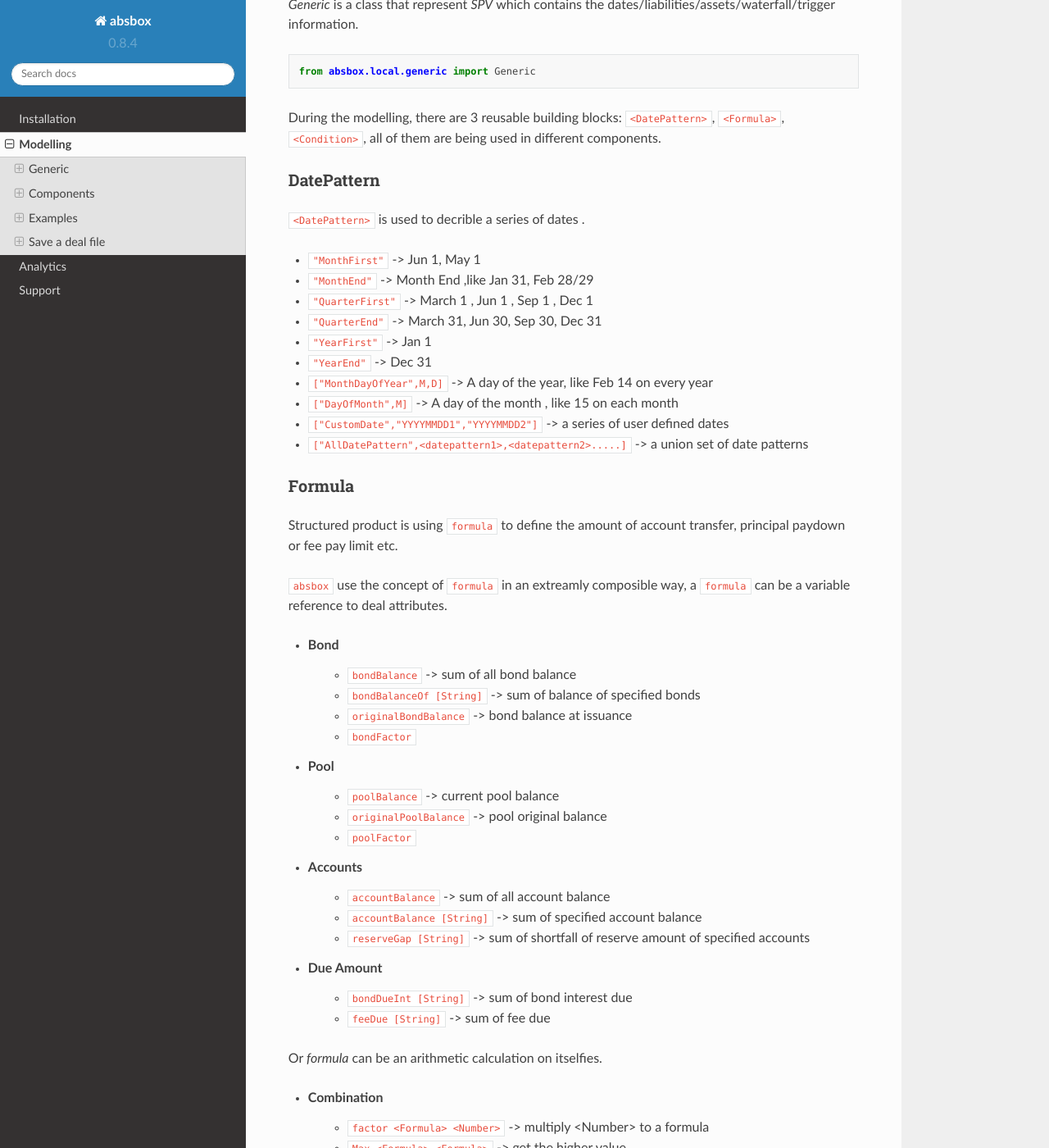
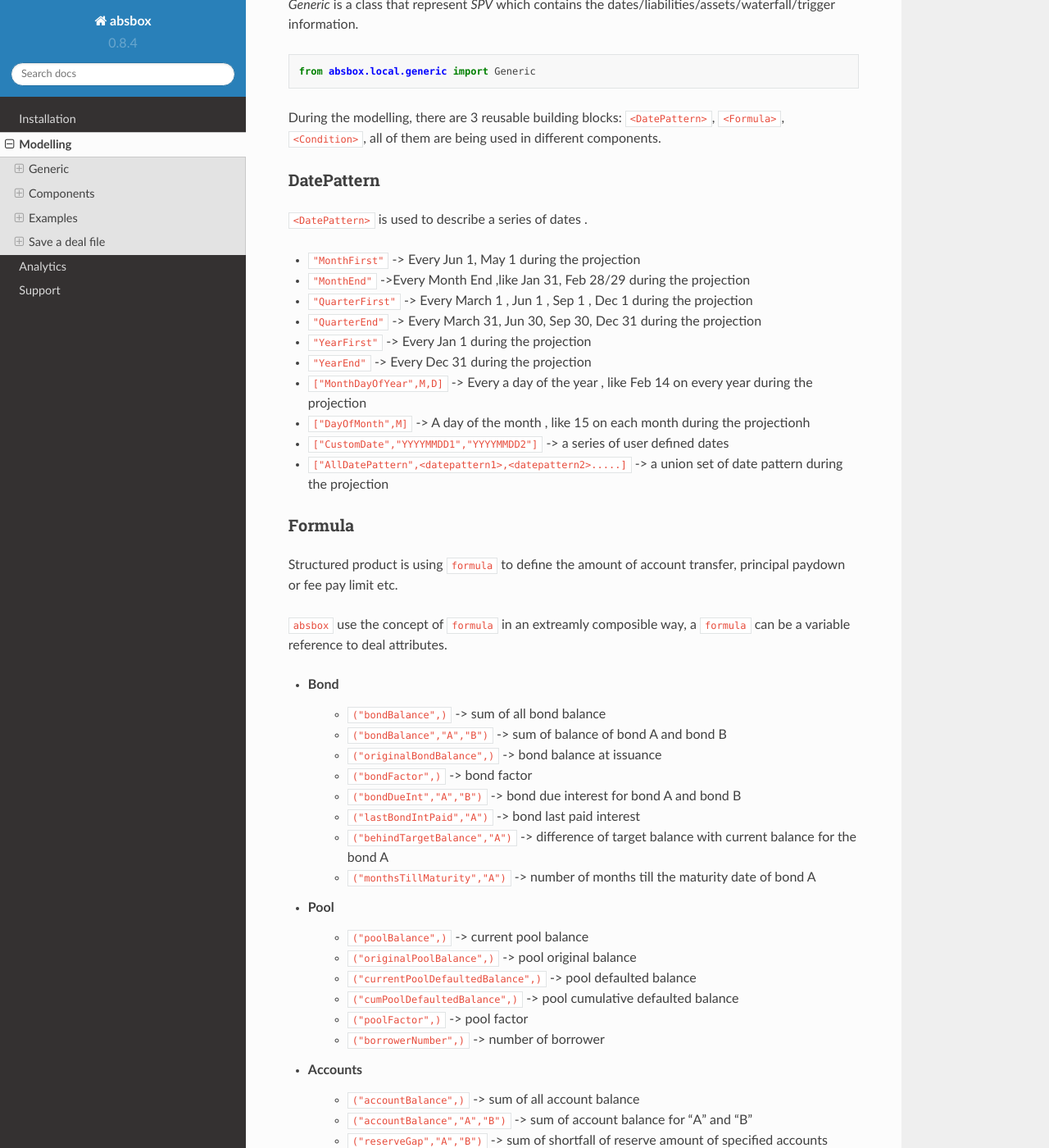
Before and after one commit to yellowbean/absbox-doc, a Sphinx documentation site: the page built from docs/source/modeling.rst, in a window 1280 px wide and 1400 px high, scrolled down 1073 px. Shown: the whole window at 82% size. Built offline with Sphinx 7.4.7 and the Read the Docs theme 2.0.0, drawn with Linux system fonts in a browser that asks for light colours; some of the changed text lies outside the part shown.

Commit message:
update formula

```diff
--- a/docs/source/modeling.rst
+++ b/docs/source/modeling.rst
@@ -58,18 +58,18 @@ During the modelling, there are 3 reusable building blocks: ``<DatePattern>``, `
 DatePattern
 -------------
 
-``<DatePattern>`` is used to decrible a series of dates .
+``<DatePattern>`` is used to describe a series of dates .
 
-* ``"MonthFirst"``  -> Jun 1, May 1
-* ``"MonthEnd"``  -> Month End ,like Jan 31, Feb 28/29
-* ``"QuarterFirst"`` -> March 1 , Jun 1 , Sep 1 , Dec 1
-* ``"QuarterEnd"``  -> March 31, Jun 30, Sep 30, Dec 31
-* ``"YearFirst"`` -> Jan 1
-* ``"YearEnd"`` -> Dec 31
-* ``["MonthDayOfYear",M,D]`` -> A day of the year, like Feb 14 on every year
-* ``["DayOfMonth",M]`` -> A day of the month , like 15 on each month
+* ``"MonthFirst"``  -> Every Jun 1, May 1 during the projection
+* ``"MonthEnd"``  ->Every  Month End ,like Jan 31, Feb 28/29  during the projection
+* ``"QuarterFirst"`` -> Every March 1 , Jun 1 , Sep 1 , Dec 1 during the projection
+* ``"QuarterEnd"``  -> Every March 31, Jun 30, Sep 30, Dec 31 during the projection
+* ``"YearFirst"`` -> Every Jan 1 during the projection
+* ``"YearEnd"`` -> Every Dec 31 during the projection
+* ``["MonthDayOfYear",M,D]`` -> Every a day of the year , like Feb 14 on every year during the projection
+* ``["DayOfMonth",M]`` -> A day of the month , like 15 on each month during the projectionh
 * ``["CustomDate","YYYYMMDD1","YYYYMMDD2"]`` -> a series of user defined dates
-* ``["AllDatePattern",<datepattern1>,<datepattern2>.....]`` -> a union set of date patterns
+* ``["AllDatePattern",<datepattern1>,<datepattern2>.....]`` -> a union set of date pattern during the projection
 
 Formula
 ---------
@@ -79,32 +79,39 @@ Structured product is using ``formula`` to define the amount of account transfer
 ``absbox`` use the concept of ``formula`` in an extreamly composible way, a ``formula`` can be a variable reference to deal attributes.
 
 * Bond
-    * ``bondBalance`` -> sum of all bond balance
-    * ``bondBalanceOf [String]`` -> sum of balance of specified bonds
-    * ``originalBondBalance`` -> bond balance at issuance
-    * ``bondFactor``
+    * ``("bondBalance",)`` -> sum of all bond balance
+    * ``("bondBalance","A","B")`` -> sum of balance of bond A and bond B
+    * ``("originalBondBalance",)`` -> bond balance at issuance
+    * ``("bondFactor",)``  -> bond factor
+    * ``("bondDueInt","A","B")``  -> bond due interest for bond A and bond B
+    * ``("lastBondIntPaid","A")``  -> bond last paid interest
+    * ``("behindTargetBalance","A")``  -> difference of target balance with current balance for the bond A
+    * ``("monthsTillMaturity","A")``  -> number of months till the maturity date of bond A
 * Pool
-    * ``poolBalance``  -> current pool balance
-    * ``originalPoolBalance``  -> pool original balance
-    * ``poolFactor``
+    * ``("poolBalance",)``  -> current pool balance
+    * ``("originalPoolBalance",)``  -> pool original balance
+    * ``("currentPoolDefaultedBalance",)``  -> pool defaulted balance
+    * ``("cumPoolDefaultedBalance",)``  -> pool cumulative defaulted balance
+    * ``("poolFactor",)`` -> pool factor
+    * ``("borrowerNumber",)`` -> number of borrower
 * Accounts
-    * ``accountBalance`` -> sum of all account balance
-    * ``accountBalance [String]`` -> sum of specified account balance
-    * ``reserveGap [String]`` -> sum of shortfall of reserve amount of specified accounts
-* Due Amount
-    * ``bondDueInt [String]`` -> sum of bond interest due
-    * ``feeDue [String]`` -> sum of fee due
+    * ``("accountBalance",)`` -> sum of all account balance
+    * ``("accountBalance","A","B")`` -> sum of account balance for "A" and "B"
+    * ``("reserveGap","A","B")`` -> sum of shortfall of reserve amount of specified accounts
+* Expense
+    * ``("feeDue","F1","F2")`` -> sum of fee due for fee "F1","F2"
+    * ``("lastFeePaid","F1","F2")`` -> sum of fee last paid for fee "F1","F2"
 
 Or `formula` can be an arithmetic calculation on itselfies.
 
 * Combination
-    * ``factor <Formula> <Number>`` -> multiply <Number> to a formula
-    * ``Max <Formula> <Formula>`` -> get the higher value
-    * ``Min <Formula> <Formula>`` -> get the lower value
-    * ``sum [<Formula>]`` -> sum of formula value
-    * ``substract [<Formula>]`` -> using 1st of element to substract rest in the list
-    * ``constant <Number>``  -> a constant value
-    * ``custom <Name of user define data>``
+    * ``("factor", <Formula>,<Number>)`` -> multiply <Number> to a formula
+    * ``("Max", <Formula>, <Formula>)`` -> get the higher value
+    * ``("Min", <Formula>, <Formula>)`` -> get the lower value
+    * ``("sum", [<Formula>])`` -> sum of formula value
+    * ``("substract", [<Formula>])`` -> using 1st of element to substract rest in the list
+    * ``("constant", <Number>)``  -> a constant value
+    * ``("custom", <Name of user define data>)`` -> use a custom data
 
 Condition
 ------------
```
